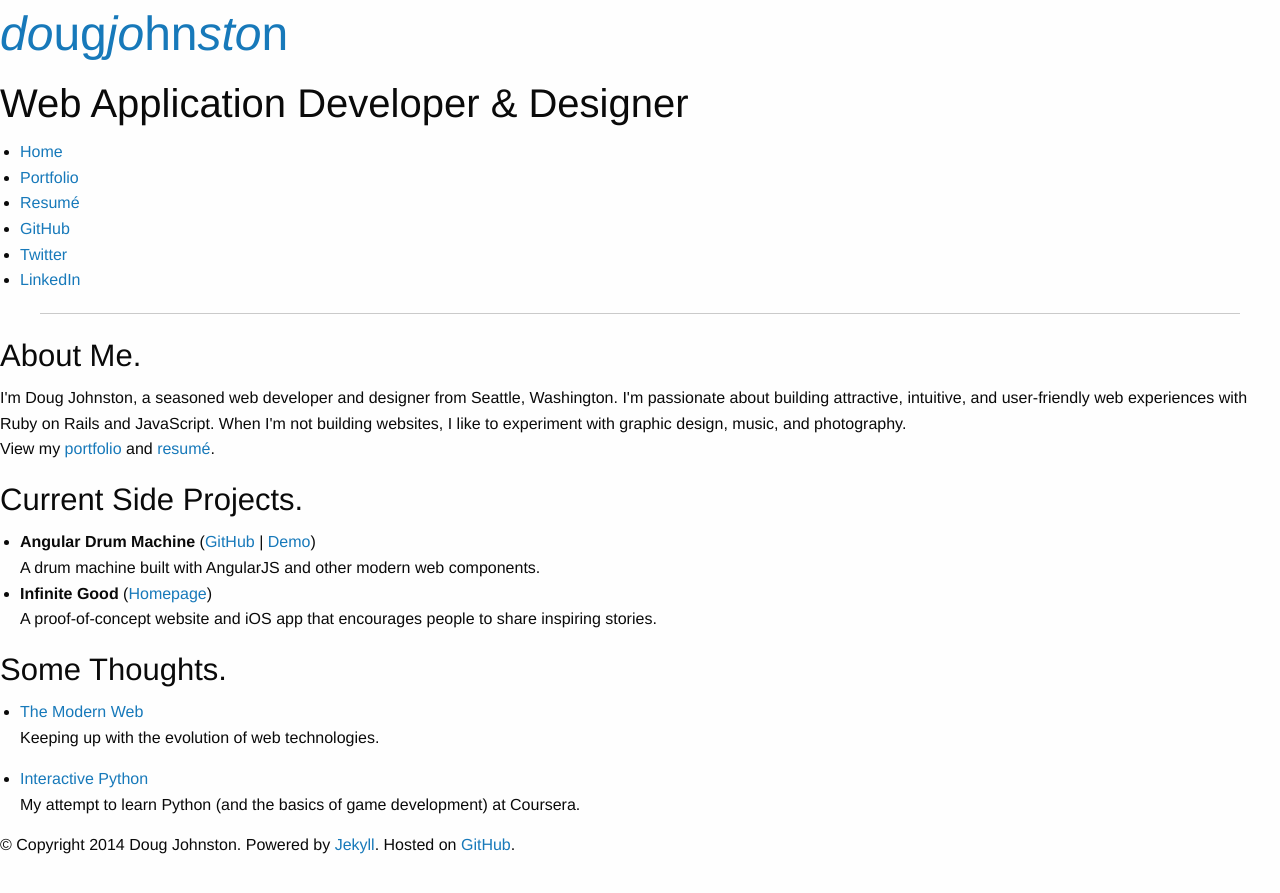
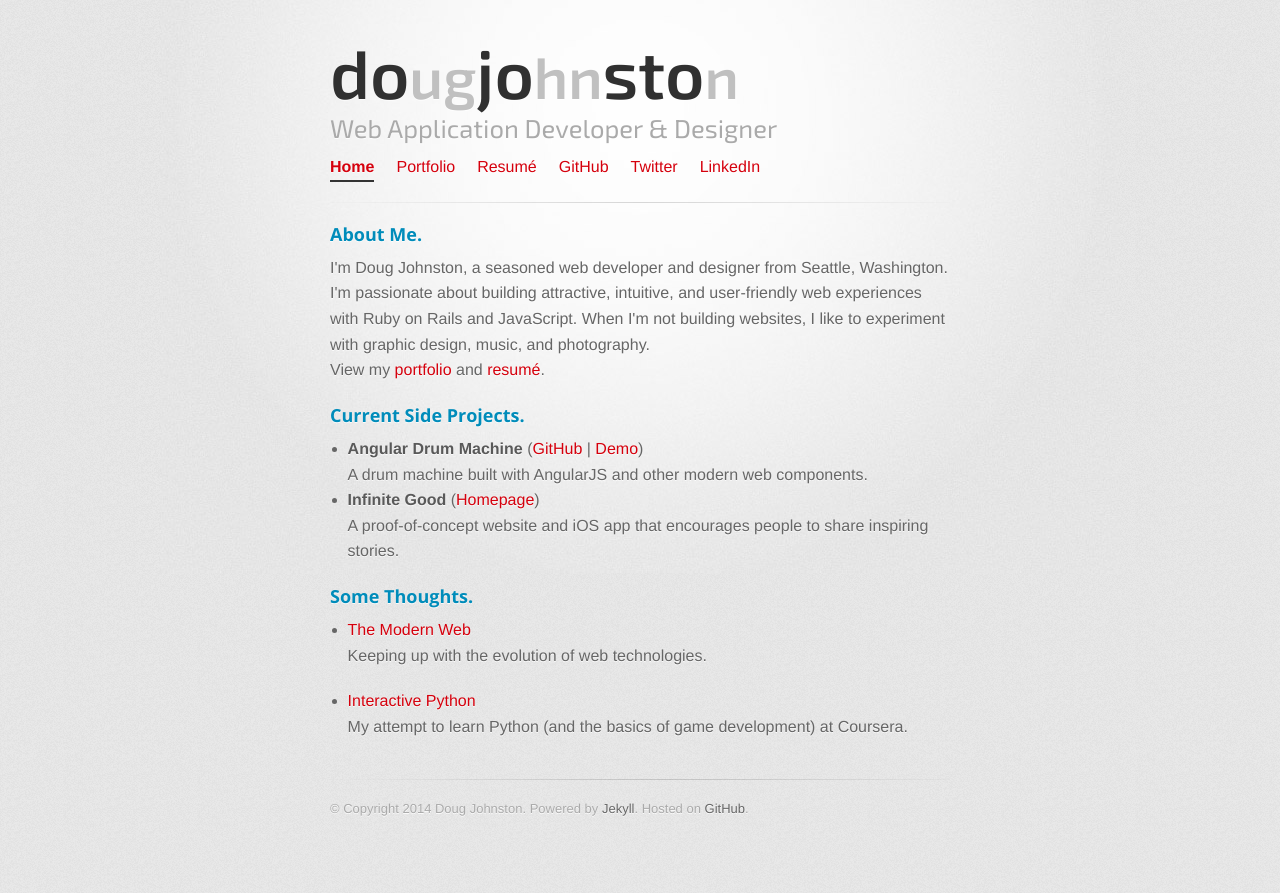
Before and after one commit to GSathish/lctes2015, a Jekyll site: the page built from index.html, in a window 1280 px wide. Shown: the top 893 px of the page. Built offline with Jekyll 4.4.1, drawn with Linux system fonts in a browser that asks for light colours; nearby versions of some CDN libraries; library files that are not in the unit come from our copies.

Commit message:
Updated URL references for CSS

```diff
--- a/_includes/header.html
+++ b/_includes/header.html
@@ -10,11 +10,11 @@
     <link rel="alternate" type="application/rss+xml" href="/feed.xml">
     <link href='http://fonts.googleapis.com/css?family=Exo+2:400,600' rel='stylesheet' type='text/css'>
 
-    <link rel="stylesheet" type="text/css" href="{site.url}/stylesheets/normalize.css" media="screen" />
-    <link rel="stylesheet" type="text/css" href="{site.url}/stylesheets/foundation.min.css" media="screen" />
-    <link rel="stylesheet" type="text/css" href="{site.url}/stylesheets/stylesheet.css" media="screen" />
-    <link rel="stylesheet" type="text/css" href="{site.url}/stylesheets/pygment_trac.css" media="screen" />
-    <link rel="stylesheet" type="text/css" href="{site.url}/stylesheets/print.css" media="print" />
+    <link rel="stylesheet" type="text/css" href="{{ site.url }}/stylesheets/normalize.css" media="screen" />
+    <link rel="stylesheet" type="text/css" href="{{ site.url }}/stylesheets/foundation.min.css" media="screen" />
+    <link rel="stylesheet" type="text/css" href="{{ site.url }}/stylesheets/stylesheet.css" media="screen" />
+    <link rel="stylesheet" type="text/css" href="{{ site.url }}/stylesheets/pygment_trac.css" media="screen" />
+    <link rel="stylesheet" type="text/css" href="{{ site.url }}/stylesheets/print.css" media="print" />
 
     <link rel="apple-touch-icon" sizes="57x57" href="/apple-touch-icon-57x57.png">
     <link rel="apple-touch-icon" sizes="114x114" href="/apple-touch-icon-114x114.png">
```
